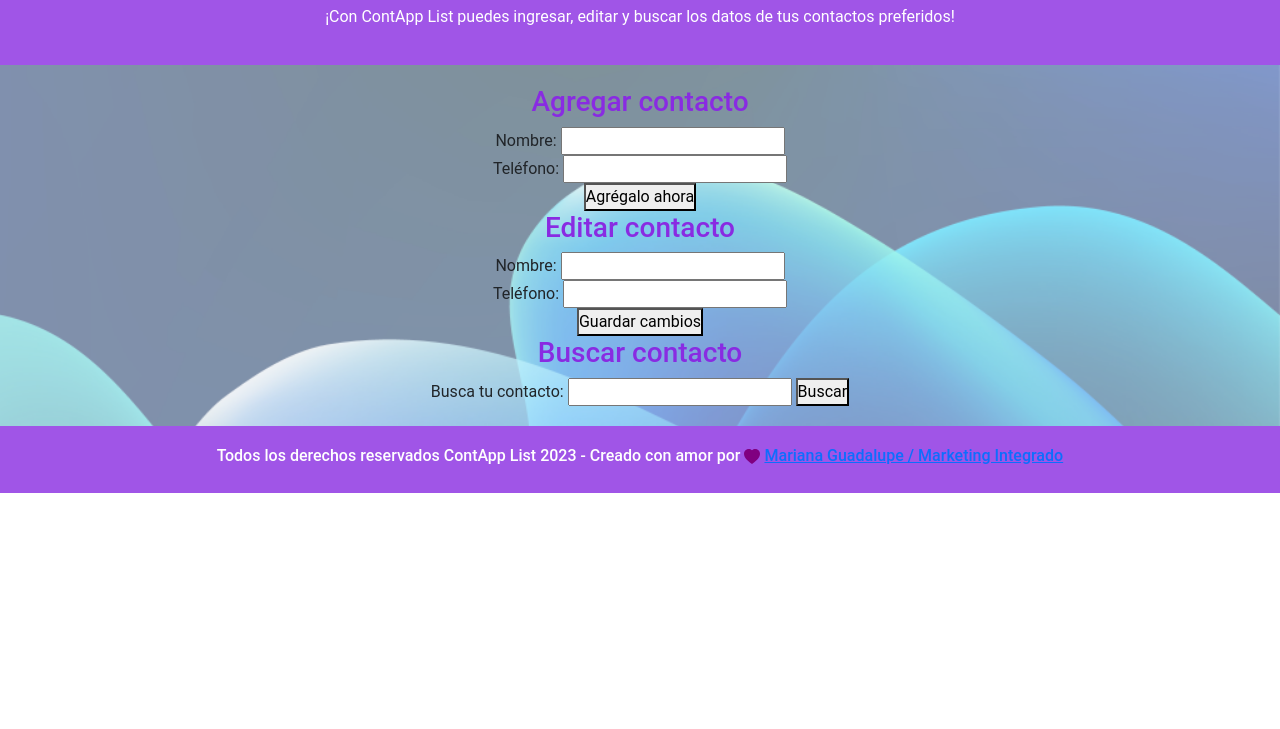
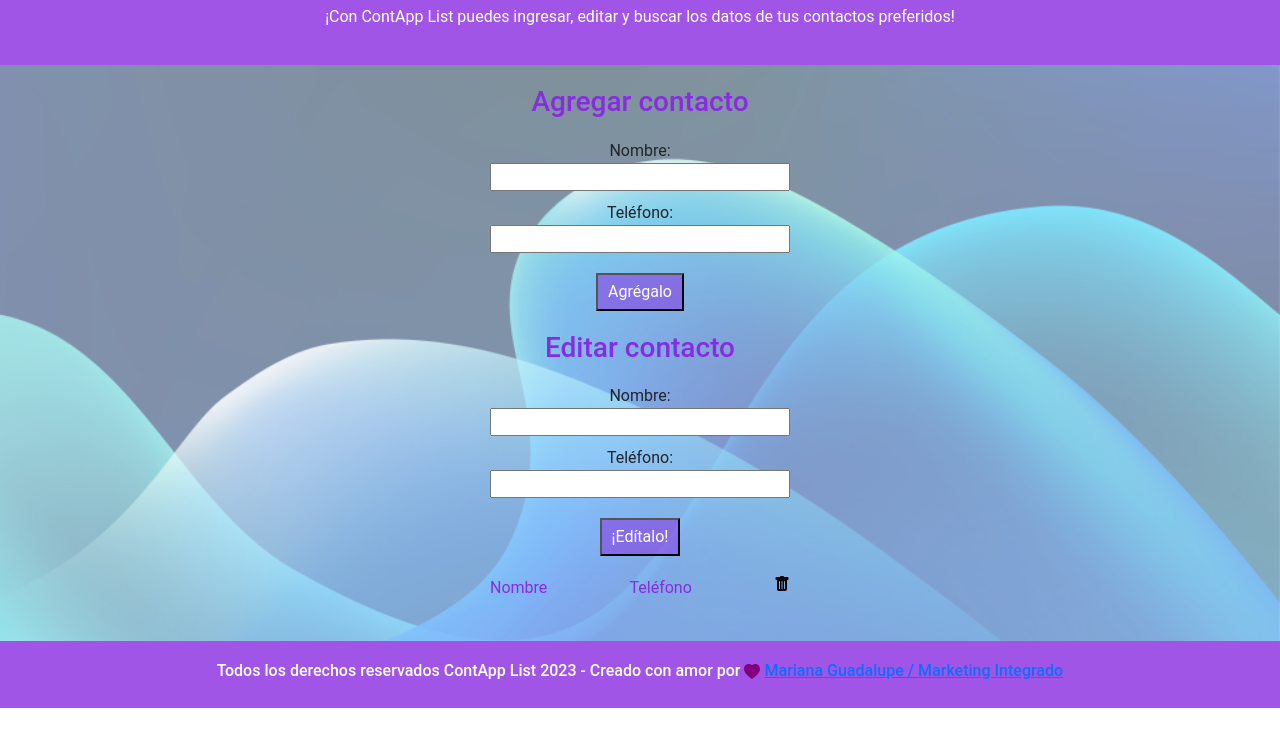
Before and after one commit to JuanCarlosGarces/Proyecto-CRUD-Modulo-1, a plain HTML site: page index.html in a window 1280 px wide. Shown: the part 71-800 px from the top of the page. Drawn offline with nearby package versions, Linux system fonts and the light colour scheme.

Commit message:
Se suben los cambios en JS

```diff
--- a/index.html
+++ b/index.html
@@ -1,5 +1,5 @@
 <!DOCTYPE html>
-<html lang="en">
+<html lang="es">
   <head>
     <!--Metadatos del Website-->
     <meta charset="UTF-8" />
@@ -26,46 +26,68 @@
     <header>
       <div class="encabezado">
         <h1>ContApp List</h1>
-        <p>¡Con ContApp List puedes ingresar, editar y buscar los datos de tus contactos preferidos!</p>
+        <p>
+          ¡Con ContApp List puedes ingresar, editar y buscar los datos de tus
+          contactos preferidos!
+        </p>
       </div>
     </header>
     <main class="cuerpo">
+      <!-- Aquí esta la sección para AGREGAR un contacto en nuestra lista de ContApp List -->
       <h3>Agregar contacto</h3>
-      <form id="addContactForm">
-        <label for="nameInput">Nombre:</label>
-        <input type="text" id="nameInput" name="nameInput" /><br />
+      <section>
+        <form id="agregarContacto">
+          <label for="nombreInput">Nombre:</label>
+          <input type="text" class="nombre" id="nombreInput" name="nombreInput"/><br />
 
-        <label for="phoneInput">Teléfono:</label>
-        <input type="text" id="phoneInput" name="phoneInput" /><br />
+          <label for="telefonoInput">Teléfono:</label>
+          <input type="text" class="telefono" id="telefonoInput" name="telefonoInput"/><br />
 
-        <button type="submit" id="enviar">Agrégalo ahora</button>
-      </form>
+          <button onclick="agregarContacto()" type="submit" class="agregar" id="btnAgregar">Agrégalo</button>
+        </form>
+      </section>
+      <!-- Aquí esta la sección para EDITAR un contacto en nuestra lista de ContApp List -->
+      <h3>Editar contacto</h3>
+      <section>
+        <form id="editarContacto">
+          <label for="editarNombreInput">Nombre:</label>
+          <input type="text" id="editarNombreInput" name="editarNombreInput" /><br />
 
-      <h3>Editar contacto</h3>
-      <form id="editContactForm">
-        <input type="hidden" id="editContactId" name="editContactId" />
+          <label for="editarTelefonoInput">Teléfono:</label>
+          <input type="text" id="editarTelefonoInput" name="editarTelefonoInput" /><br />
 
-        <label for="editNameInput">Nombre:</label>
-        <input type="text" id="editNameInput" name="editNameInput" /><br />
-
-        <label for="editPhoneInput">Teléfono:</label>
-        <input type="text" id="editPhoneInput" name="editPhoneInput" /><br />
-
-        <button type="submit">Guardar cambios</button>
-      </form>
-
-      <h3>Buscar contacto</h3>
-      <form id="buscarContacto">
-        <label for="searchInput">Busca tu contacto:</label>
-        <input type="text" id="searchInput" name="searchInput" />
-        <button id="searchButton">Buscar</button>
-      </form>
+          <button type="submit" class="editar" id="btnEditar">¡Edítalo!</button>
+        </form>
+      </section>
+      <section>
+        <div class="listadoDeContactos">
+          <section class="nuevoContacto">
+            <p>Nombre</p>
+            <p>Teléfono</p>
+            <svg xmlns="http://www.w3.org/2000/svg" width="16" height="16" fill="currentColor" class="bi bi-trash-fill icono" viewBox="0 0 16 16">
+              <path d="M2.5 1a1 1 0 0 0-1 1v1a1 1 0 0 0 1 1H3v9a2 2 0 0 0 2 2h6a2 2 0 0 0 2-2V4h.5a1 1 0 0 0 1-1V2a1 1 0 0 0-1-1H10a1 1 0 0 0-1-1H7a1 1 0 0 0-1 1H2.5zm3 4a.5.5 0 0 1 .5.5v7a.5.5 0 0 1-1 0v-7a.5.5 0 0 1 .5-.5zM8 5a.5.5 0 0 1 .5.5v7a.5.5 0 0 1-1 0v-7A.5.5 0 0 1 8 5zm3 .5v7a.5.5 0 0 1-1 0v-7a.5.5 0 0 1 1 0z"/>
+            </svg>
+          </section>
+        </div>
+      </section>
     </main>
-    <footer class="pie">
-      <h6>Todos los derechos reservados ContApp List 2023 - Creado con amor por <svg xmlns="http://www.w3.org/2000/svg" width="16" color="purple" height="16" fill="currentColor" class="bi bi-heart-fill" viewBox="0 0 16 16">
-        <path fill-rule="evenodd" d="M8 1.314C12.438-3.248 23.534 4.735 8 15-7.534 4.736 3.562-3.248 8 1.314z"/>
-      </svg> <a href="https://marianaguadalupe.com" target="_blank">Mariana Guadalupe / Marketing Integrado</a></h6>
+    <footer>
+      <h6>
+        Todos los derechos reservados ContApp List 2023 - Creado con amor por
+        <svg
+          xmlns="http://www.w3.org/2000/svg"
+          width="16"
+          color="purple"
+          height="16"
+          fill="currentColor"
+          class="bi bi-heart-fill"
+          viewBox="0 0 16 16">
+          <path fill-rule="evenodd" d="M8 1.314C12.438-3.248 23.534 4.735 8 15-7.534 4.736 3.562-3.248 8 1.314z"/>
+        </svg>
+        <a href="https://marianaguadalupe.com" target="_blank">Mariana Guadalupe / Marketing Integrado</a>
+      </h6>
     </footer>
-    <script src="./main.js"></script>
+    <script src="funciones.js"></script>
+    <script src="main.js"></script>
   </body>
 </html>
--- a/main.js
+++ b/main.js
@@ -1,20 +1,20 @@
-const contacts = [];
+/* Declaramos nuestras variables de los formularios */
+const nombre = document.getElementsByClassName(".nombre");
+const telefono = document.getElementsByClassName(".telefono");
+const listadoDeContactos = document.getElementsByClassName(".listadoDeContactos");
+const baseDeDatos = window.localStorage;
 
-function renderContacts() {
-  const contactsTableBody = document.querySelector("#contactsTable tbody");
-  contactsTableBody.innerHTML = "";
-}
-contacts.forEach((contact) => {
-  const row = document.createElement("tr");
-  row.innerHTML = `
-			<td>${contact.name}</td>
-			<td>${contact.phone}</td>
-			<td>
-				<button class="editButton" data-id="${contact.id}">Editar</button>
-				<button class="deleteButton" data-id="${contact.id}">Eliminar</button>
-			</td>
-		`;
-  contactsTableBody.appendChild(row);
-});
+/* Declaramos las variables de los botones */
+const btnAgregarContacto = document.getElementsByClassName(".agregar");
+const btnEditarContacto = document.getElementsByClassName(".editar");
 
-// Falta añadir los event listeners a los botones de agregar contacto, guardar cambios y buscar.
+/*btnAgregarContacto.onclick = () => {
+	let contacto = {
+	id: Math.random(1, 100),
+	nombre: nombre.value,
+	telefono: telefono.value,
+	}
+	guardarContacto(baseDeDatos, contacto)
+}*/
+
+subirContactos(baseDeDatos);
```
